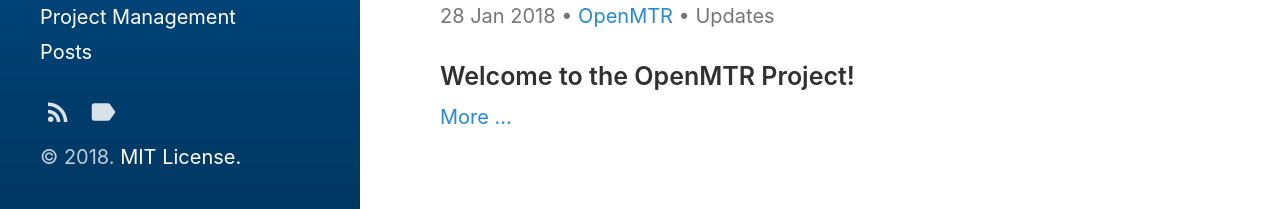
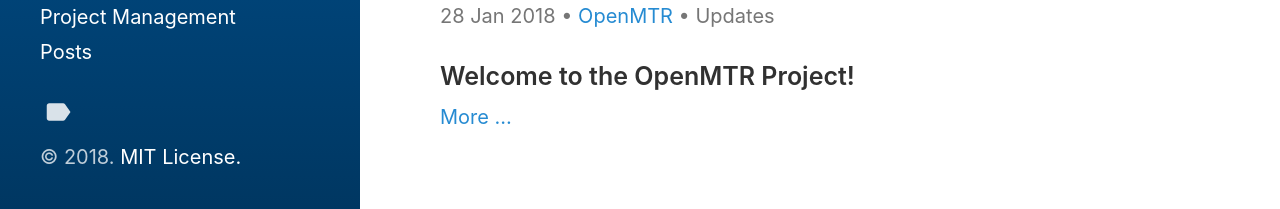
Before and after one commit to knoxville-utilities-board/OpenMTR.github.io_2018, a Jekyll site: the page built from index.html, in a window 1280 px wide. Shown: the part 1212-1421 px from the top of the page. Built offline with Jekyll 4.4.1, drawn with Linux system fonts in a browser that asks for light colours; the list of posts is cut into pages by our own code.

```diff
--- a/_includes/sidebar-icon-links.html
+++ b/_includes/sidebar-icon-links.html
@@ -12,11 +12,11 @@
     </a>
   {% endif %}
 
-  <a id="subscribe-link"
+  <!-- <a id="subscribe-link"
      class="icon" title="Subscribe" aria-label="Subscribe"
      href="{{ site.baseurl }}/feed.xml">
     {% include svg/feed.svg %}
-  </a>
+  </a> -->
 
   {% comment %}
     Check if we have tag or search pages page active before linking to it.
```
